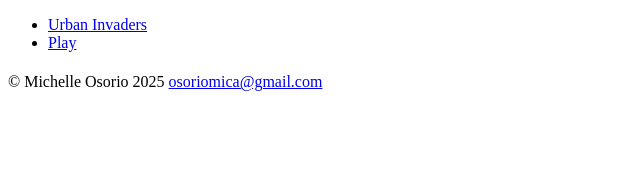
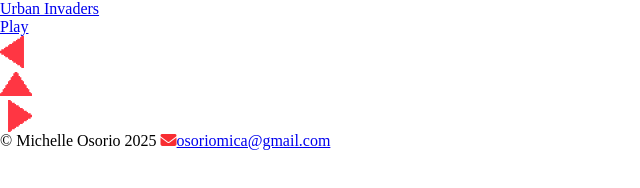
Before and after one commit to osoriomica/invaders, a plain HTML site: page invaders.html in a window 1280 px wide. Shown: the whole page, without its empty margins (0-640 px from the left). Drawn offline with Linux system fonts and the light colour scheme.

Commit message:
Create general styles for webpage

```diff
--- a/assets/css/style.css
+++ b/assets/css/style.css
@@ -0,0 +1,31 @@
+
+/* Override default styles */
+*{
+    padding: 0%;
+    margin: 0%;
+    box-sizing: border-box;
+}
+
+/* General Styles */
+body{
+    max-width: 1800px;
+    margin-left: auto;
+    margin-right: auto;
+}
+
+/* Invaders.html styles */
+#left-arrow{
+    background: url(../media/left-arrow.svg) no-repeat center center/cover;
+    height: 2rem;
+    width: 2rem;
+}
+#up-arrow{
+    background: url(../media/up-arrow.svg) no-repeat center center/cover;
+    height: 2rem;
+    width: 2rem;
+}
+#right-arrow{
+    background: url(../media/right-arrow.svg) no-repeat center center/cover;
+    height: 2rem;
+    width: 2rem;
+}
--- a/invaders.html
+++ b/invaders.html
@@ -40,7 +40,7 @@
     <footer>
         <div>
             <span>&copy; Michelle Osorio 2025</span>
-            <span><a href="mailto:osoriomica@gmail.com">osoriomica@gmail.com</a></span>
+            <span><i class="fa-solid fa-envelope" style="color: #f82d32;"></i><a href="mailto:osoriomica@gmail.com">osoriomica@gmail.com</a></span>
         </div>
     </footer>
     <script src="scripts/app.js"></script>
```
